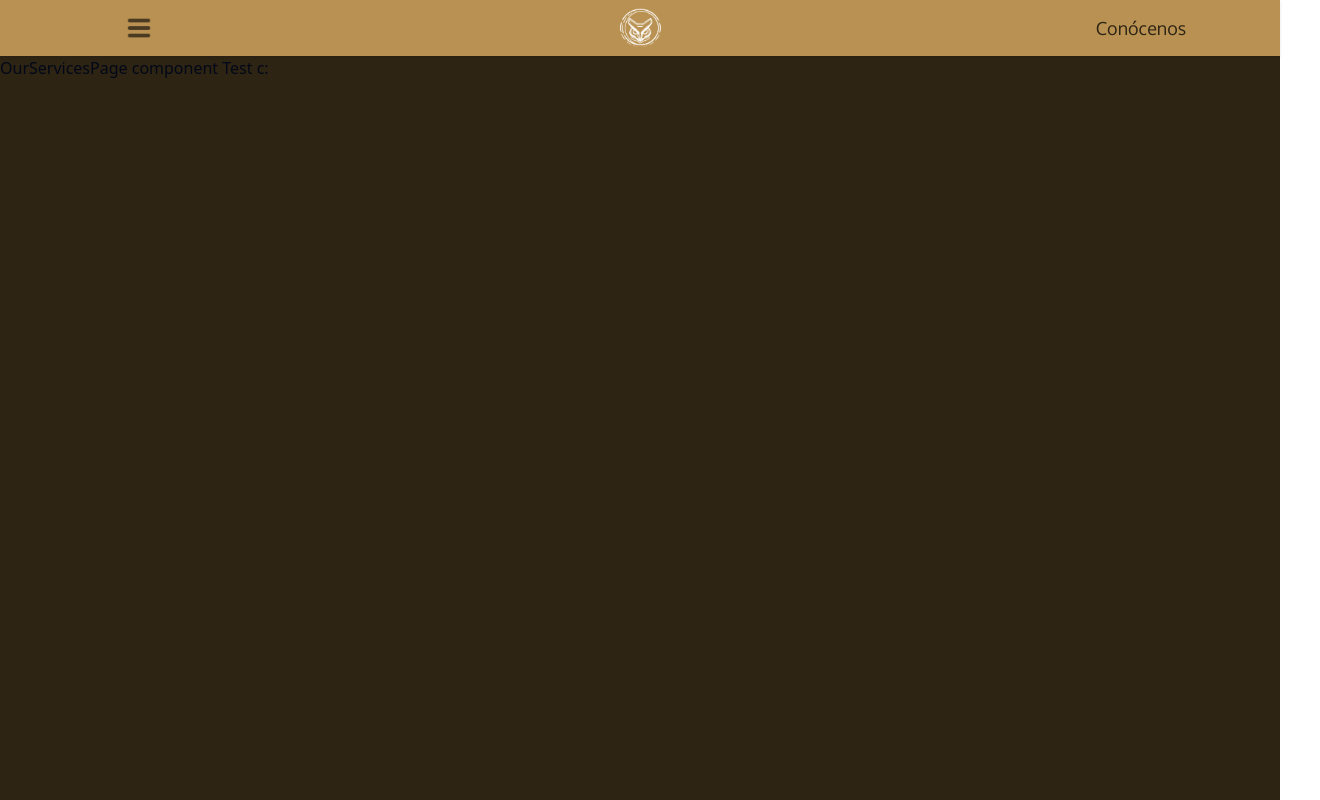
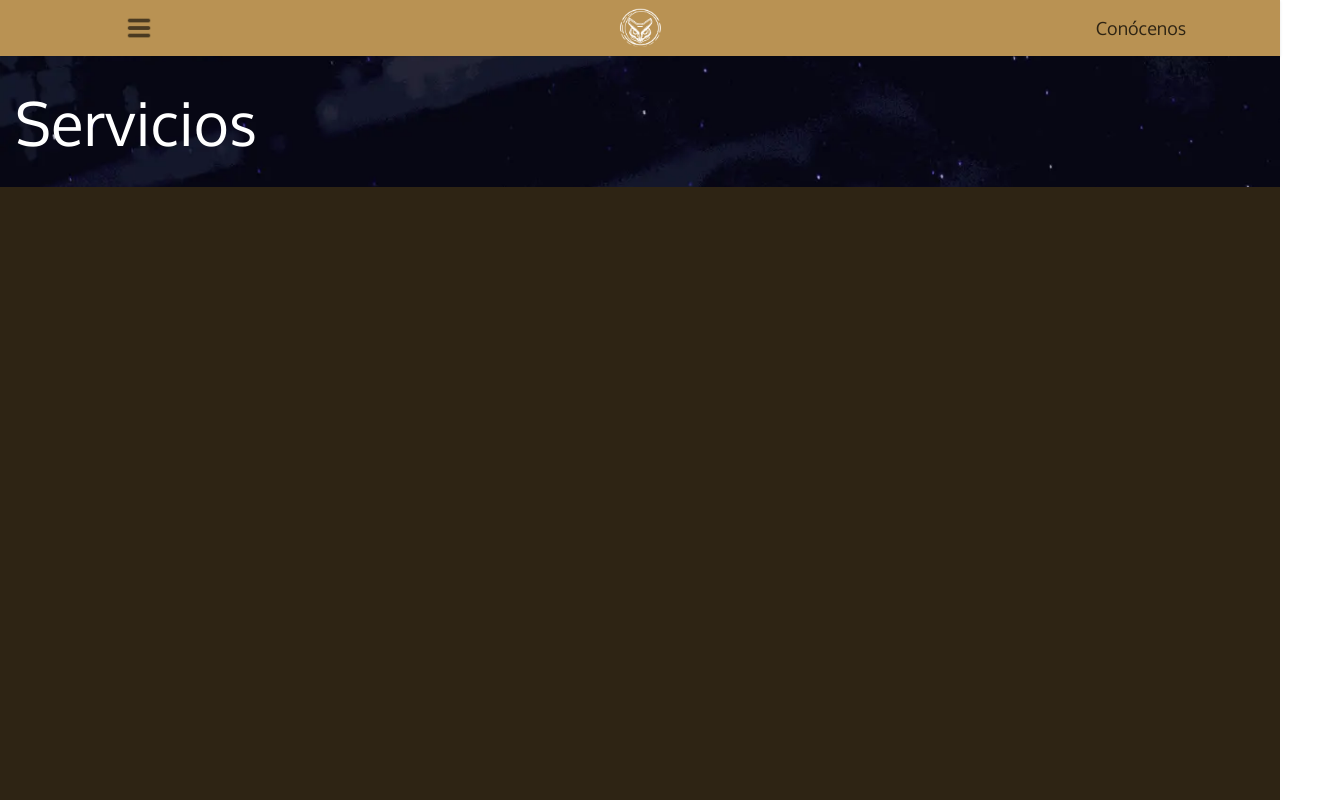
Before and after one commit to saulkurosaki/IZTAC-MUSIC-COMPANY, a Next.js app: page /our-services in a window 1280 px wide. Shown: the whole page, 1320 px wide, since content can reach past the window. Built offline with nearby package versions, Linux system fonts and the light colour scheme.

Commit message:
feat(OurServicesPage): implement the completed Header component

```diff
--- a/app/(root)/our-services/page.tsx
+++ b/app/(root)/our-services/page.tsx
@@ -1,7 +1,9 @@
+import Header from "@/components/our-services/Header";
+
 const OurServicesPage = () => {
   return (
     <div className="relative bg-[#2e2414] w-full h-full max-md:pt-14 md:pt-[70px] xl:pt-14 lg:pt-12">
-      OurServicesPage component Test c:
+      <Header />
     </div>
   );
 };
```
